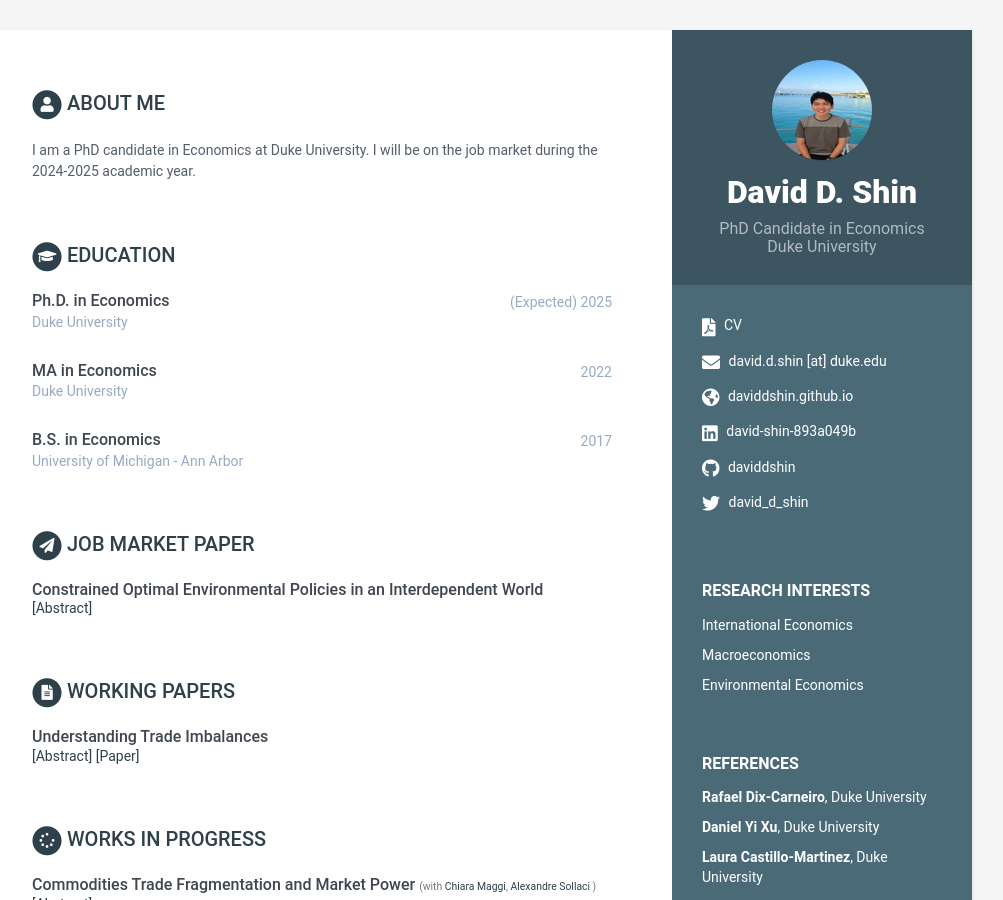
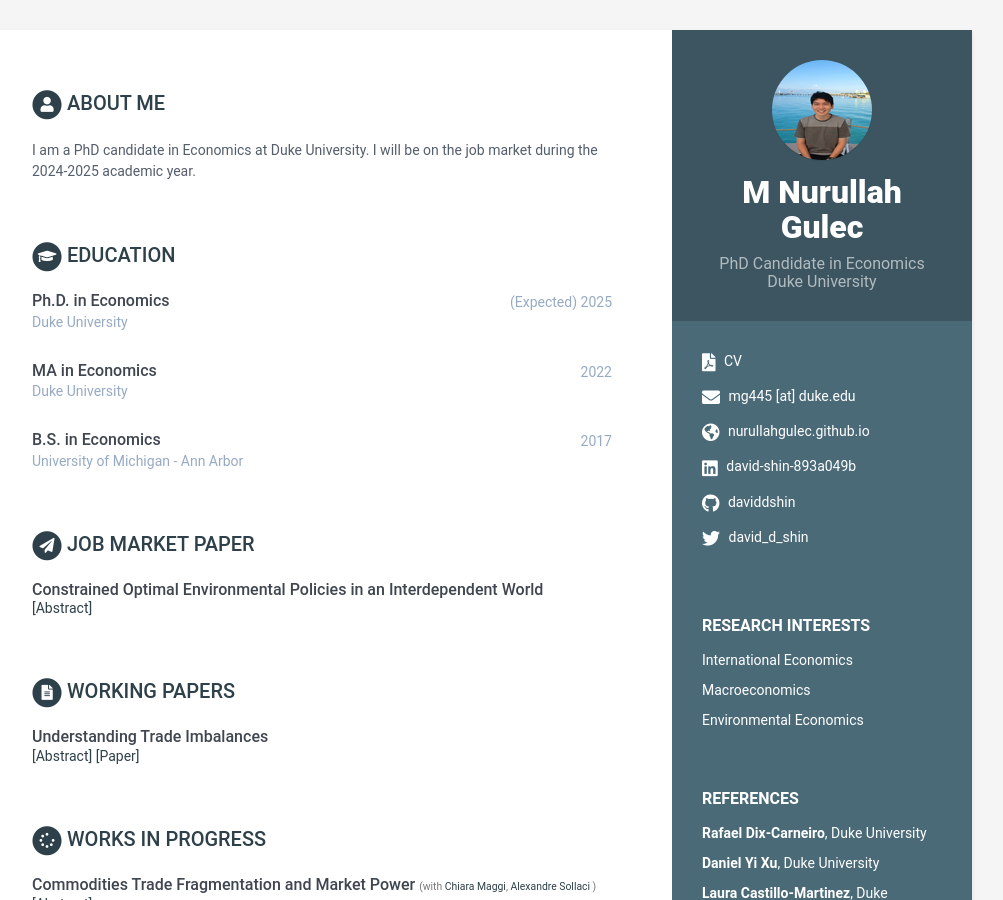
Before and after one commit to nurullahgulec/website, a Jekyll site: the page built from index.html, in a window 1280 px wide and 900 px high. Shown: the whole window, without its empty margins (168-1171 px from the left). Built offline with Jekyll 4.4.1, drawn with Linux system fonts in a browser that asks for light colours.

Commit message:
Update data.yml

```diff
--- a/_data/data.yml
+++ b/_data/data.yml
@@ -4,16 +4,16 @@
   education: False  # Assuming you want education in the main content area, not the sidebar
 
   # Profile information
-  name: David D. Shin
+  name: M Nurullah Gulec
   tagline: PhD Candidate in Economics Duke University
   avatar: profile.png  # Place this image in '/assets/images/'
 
   # Sidebar links
-  email: david.d.shin [at] duke.edu
+  email: mg445 [at] duke.edu
   phone: ''  # Phone number removed, leave empty or remove
   timezone: EST  # Eastern Standard Time
   citizenship: ''  # Citizenship remains blank, leave empty or remove
-  website: daviddshin.github.io  # No need to add http://
+  website: nurullahgulec.github.io  # No need to add http://
   linkedin: david-shin-893a049b
   github: daviddshin
   twitter: david_d_shin
```
